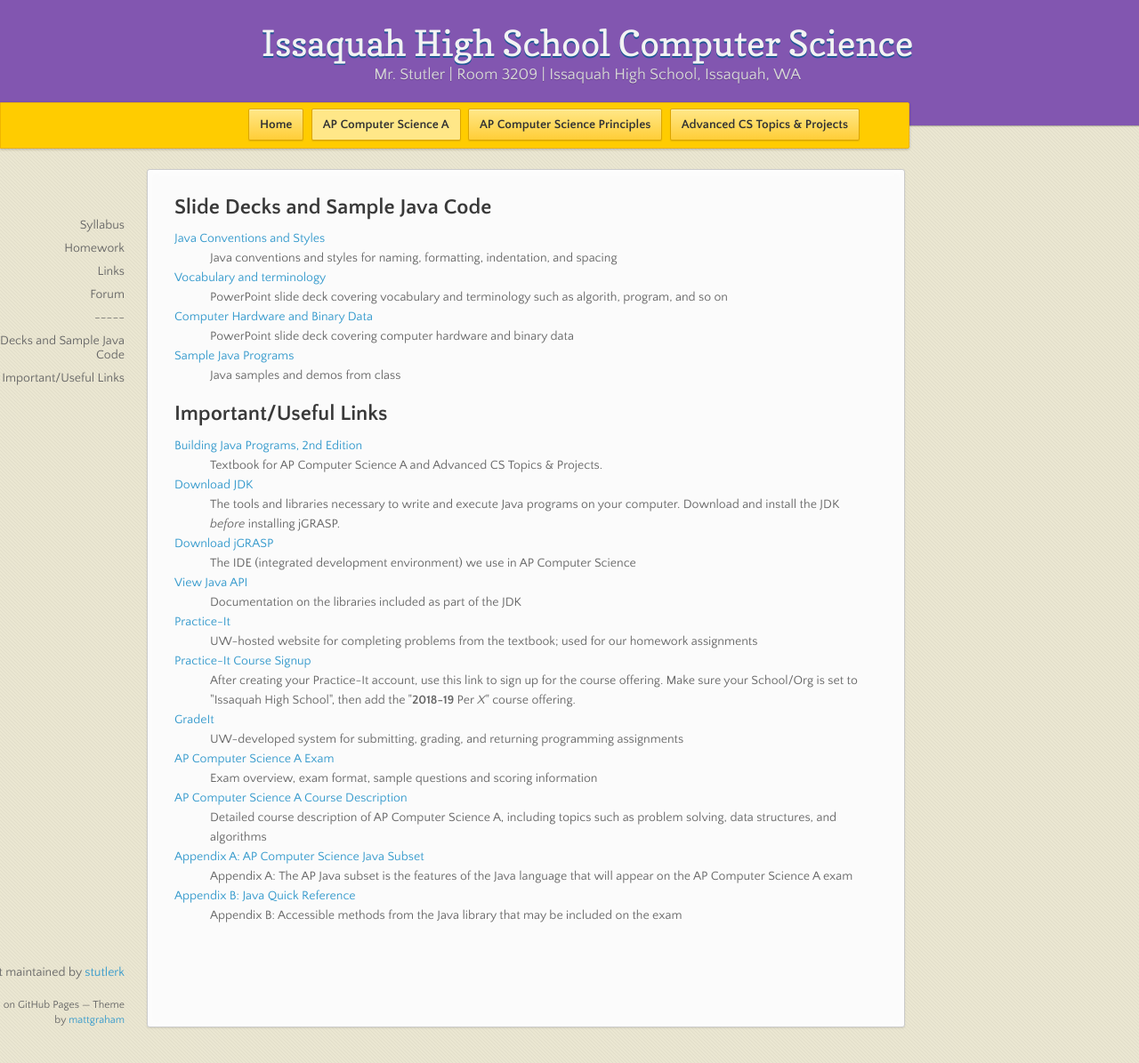
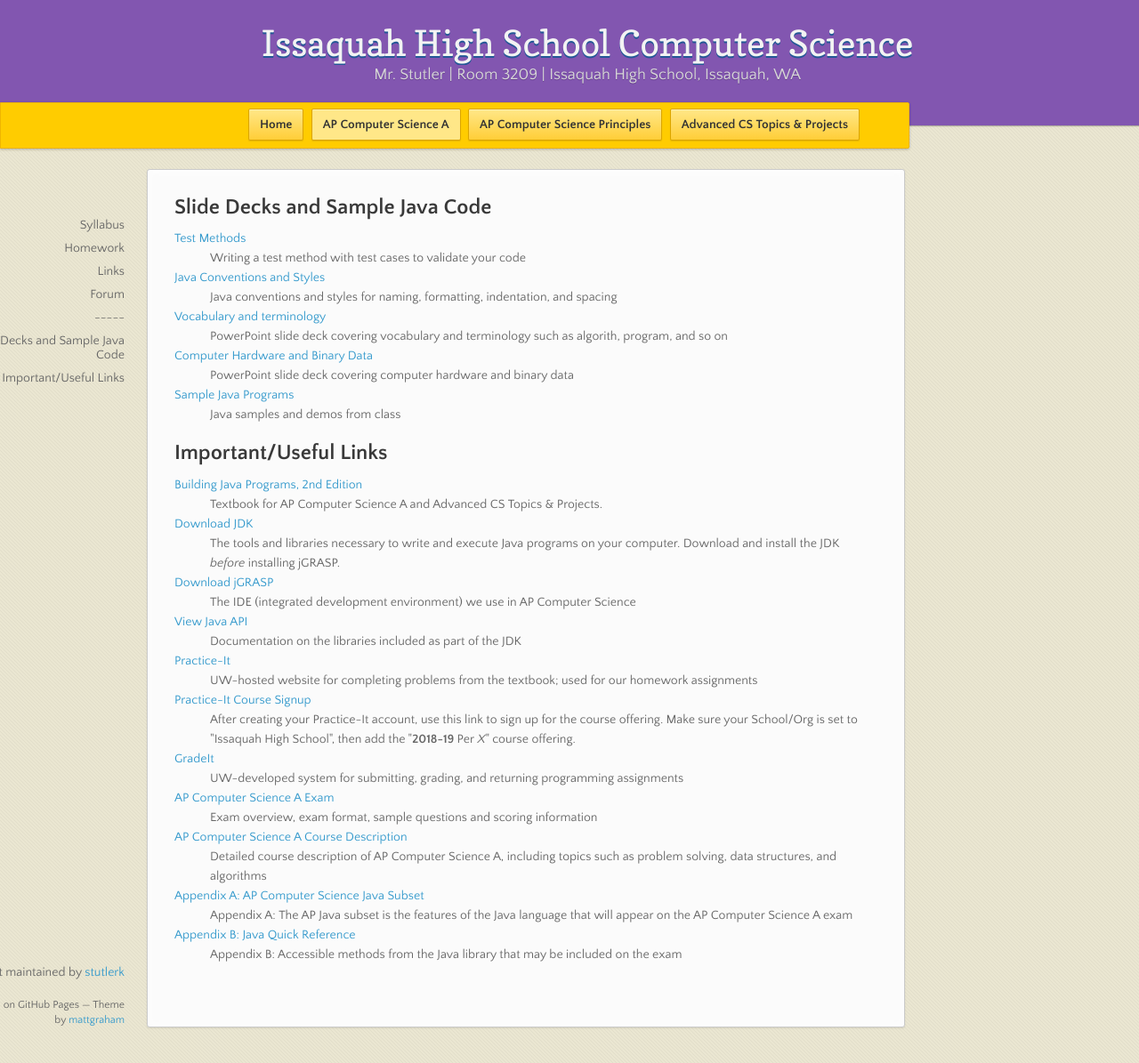
Before and after one commit to stutlerk/ihs-website, a Jekyll site: the page built from _apcsa/links.html, in a window 1280 px wide and 1195 px high. Shown: the whole window at 89% size. Built offline with Jekyll 4.4.1, drawn with Linux system fonts in a browser that asks for light colours; nearby versions of some CDN libraries.

Commit message:
Update links.html

```diff
--- a/_apcsa/links.html
+++ b/_apcsa/links.html
@@ -6,6 +6,9 @@
 <section>
 <h2>Slide Decks and Sample Java Code</h2>
 <dl>
+    <dt><a href="https://issaquahwednet-my.sharepoint.com/:p:/g/personal/stutlerk_issaquah_wednet_edu/EbOtd4aigNtDqN7ulwEtc4sB0i4I0hWpiNGEz_E6UuE8Eg?e=0ruNju" _target="blank">Test Methods</a></dt>
+    <dd>Writing a test method with test cases to validate your code</dd>
+
     <dt><a href="https://issaquahwednet-my.sharepoint.com/:p:/g/personal/stutlerk_issaquah_wednet_edu/EaeP-TZuPLhCt73W0YtMgfIB6W4Q2tdq11jnla4oXZFu_Q?e=HbeaJX">Java Conventions and Styles</a></dt>
     <dd>Java conventions and styles for naming, formatting, indentation, and spacing</dd>
 
```
